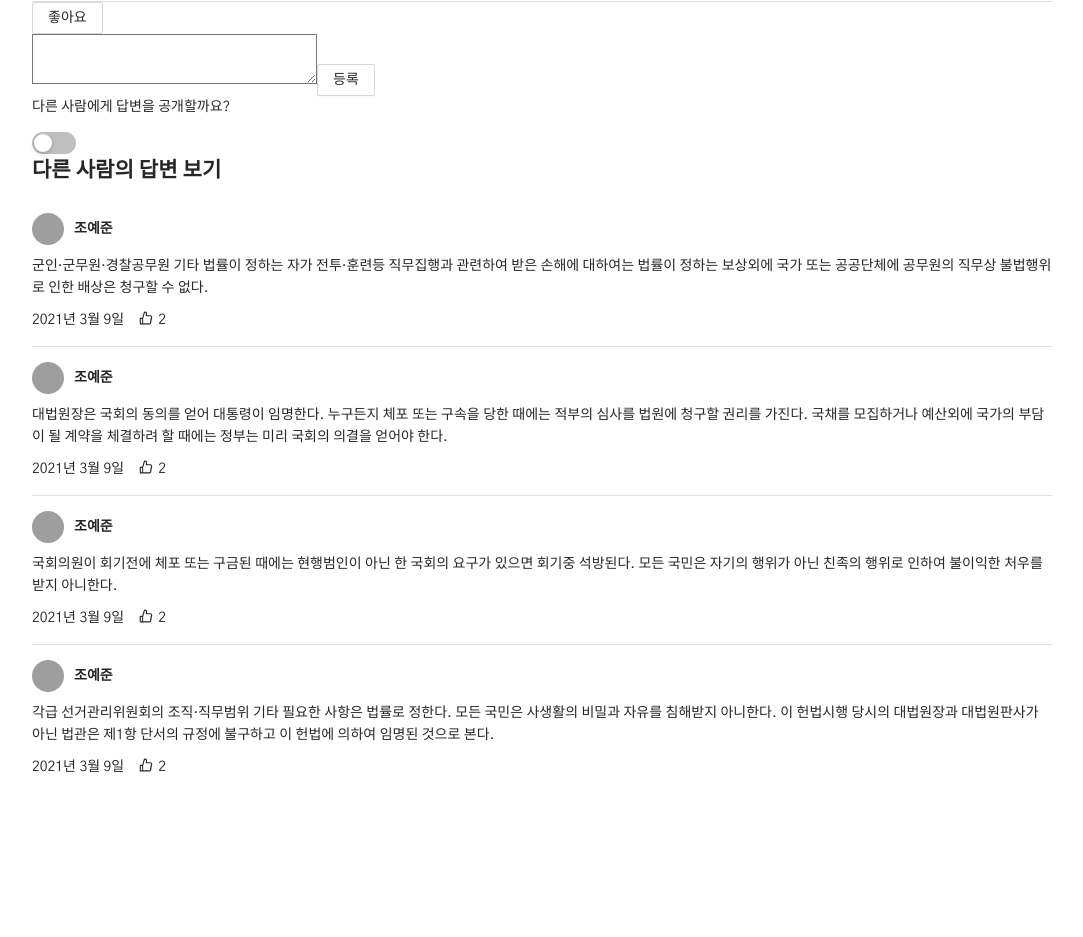
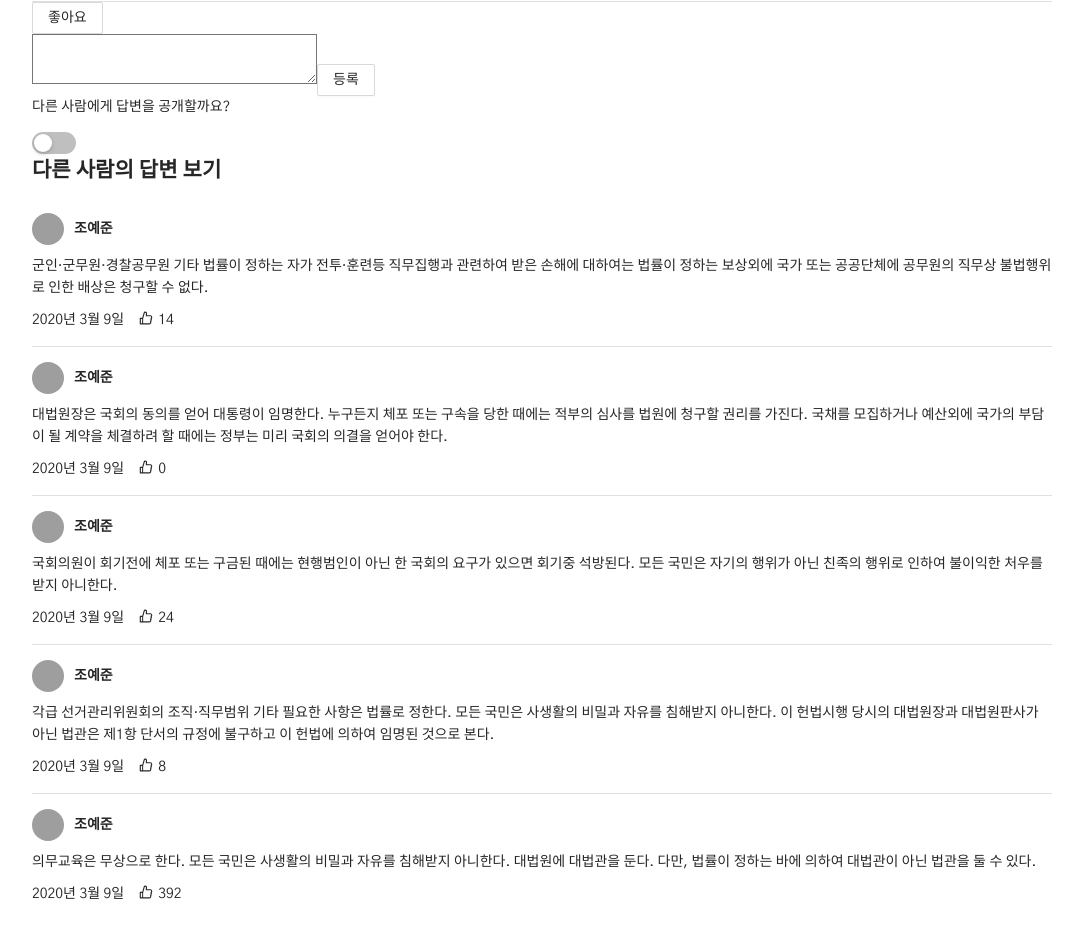
Before and after one commit to togather-view/togather-view-demo, a Next.js app: page /question/10 in a window 1280 px wide. Shown: the part 181-1118 px from the top of the page, without its empty margins (98-1181 px from the left). Before the commit the page ends 1014 px from the top, so only its background shows below. Built offline with nearby package versions, Linux system fonts and the light colour scheme; grey boxes are pictures that could not be loaded.

Commit message:
feat: Add answer dummy data

```diff
--- /dev/null
+++ b/dummy/answer.data.ts
@@ -0,0 +1,50 @@
+import { Answer } from "@src/interface/interface";
+import { myAccount } from "@dummy/user.data";
+
+const answer1: Answer = {
+  id: 1,
+  contents:
+    "군인·군무원·경찰공무원 기타 법률이 정하는 자가 전투·훈련등 직무집행과 관련하여 받은 손해에 대하여는 법률이 정하는 보상외에 국가 또는 공공단체에 공무원의 직무상 불법행위로 인한 배상은 청구할 수 없다.",
+  createdBy: myAccount,
+  createdAt: "2020년 3월 9일",
+  likeCount: 14,
+};
+
+const answer2: Answer = {
+  id: 2,
+  contents:
+    "대법원장은 국회의 동의를 얻어 대통령이 임명한다. 누구든지 체포 또는 구속을 당한 때에는 적부의 심사를 법원에 청구할 권리를 가진다. 국채를 모집하거나 예산외에 국가의 부담이 될 계약을 체결하려 할 때에는 정부는 미리 국회의 의결을 얻어야 한다.",
+  createdBy: myAccount,
+  createdAt: "2020년 3월 9일",
+  likeCount: 0,
+};
+
+const answer3: Answer = {
+  id: 3,
+  contents:
+    "국회의원이 회기전에 체포 또는 구금된 때에는 현행범인이 아닌 한 국회의 요구가 있으면 회기중 석방된다. 모든 국민은 자기의 행위가 아닌 친족의 행위로 인하여 불이익한 처우를 받지 아니한다.",
+  createdBy: myAccount,
+  createdAt: "2020년 3월 9일",
+  likeCount: 24,
+};
+
+const answer4: Answer = {
+  id: 4,
+  contents:
+    "각급 선거관리위원회의 조직·직무범위 기타 필요한 사항은 법률로 정한다. 모든 국민은 사생활의 비밀과 자유를 침해받지 아니한다. 이 헌법시행 당시의 대법원장과 대법원판사가 아닌 법관은 제1항 단서의 규정에 불구하고 이 헌법에 의하여 임명된 것으로 본다.",
+  createdBy: myAccount,
+  createdAt: "2020년 3월 9일",
+  likeCount: 8,
+};
+
+const answer5: Answer = {
+  id: 5,
+  contents:
+    "의무교육은 무상으로 한다. 모든 국민은 사생활의 비밀과 자유를 침해받지 아니한다. 대법원에 대법관을 둔다. 다만, 법률이 정하는 바에 의하여 대법관이 아닌 법관을 둘 수 있다.",
+  createdBy: myAccount,
+  createdAt: "2020년 3월 9일",
+  likeCount: 392,
+};
+
+export default {};
+export const answerList = [answer1, answer2, answer3, answer4, answer5];
--- a/src/components/question/QuestionAnswer.component.tsx
+++ b/src/components/question/QuestionAnswer.component.tsx
@@ -3,28 +3,20 @@ import { Avatar } from "antd";
 import { LikeFilled, LikeOutlined } from "@ant-design/icons";
 
 // interface
-import { User } from "@src/interface/interface";
+import { Answer, User } from "@src/interface/interface";
 
 import styles from "@src/styles/components/QuestionAnswer.module.scss";
 
 interface props {
-  createdBy: User;
-  createdAt: string;
-  contents: string;
-  likeCount: number;
+  answer: Answer;
 }
 
-function QuestionAnswerComponent({
-  createdBy,
-  createdAt,
-  contents,
-  likeCount,
-}: props) {
+function QuestionAnswerComponent({ answer }: props) {
   const [liked, setLiked] = useState(false);
   const onClickLike = useCallback(() => setLiked(!liked), [liked]);
   const displayedLikeCount = useMemo(
-    () => likeCount + (liked ? 1 : 0),
-    [likeCount, liked],
+    () => answer.likeCount + (liked ? 1 : 0),
+    [answer.likeCount, liked],
   );
   const likeIcon = useMemo(
     () =>
@@ -39,18 +31,18 @@ function QuestionAnswerComponent({
     <div className={styles.questionAnswerWrap}>
       <div className={styles.header}>
         <div>
-          <Avatar src={createdBy.avatarUrl} />
+          <Avatar src={answer.createdBy.avatarUrl} />
         </div>
         <p className={styles.name}>
-          {createdBy.familyName}
-          {createdBy.firstName}
+          {answer.createdBy.familyName}
+          {answer.createdBy.firstName}
         </p>
       </div>
       <div className={styles.body}>
-        <p className={styles.contents}>{contents}</p>
+        <p className={styles.contents}>{answer.contents}</p>
       </div>
       <div className={styles.footer}>
-        <p className={styles.createdAt}>{createdAt}</p>
+        <p className={styles.createdAt}>{answer.createdAt}</p>
         <button className={styles.like} type="button" onClick={onClickLike}>
           {likeIcon}
           <span className={styles.count}>{displayedLikeCount}</span>
--- a/src/pages/question/[questionId]/index.tsx
+++ b/src/pages/question/[questionId]/index.tsx
@@ -12,6 +12,7 @@ import { Question } from "@src/interface/interface";
 import LayoutComponent from "@src/components/common/Layout.component";
 import QuestionListElement from "@src/components/question/QuestionListElement.component";
 import QuestionAnswerComponent from "@src/components/question/QuestionAnswer.component";
+import { answerList } from "@dummy/answer.data";
 
 function QuestionDetailPage({ questionId }) {
   const question: Question = useMemo(() => {
@@ -35,30 +36,9 @@ function QuestionDetailPage({ questionId }) {
       </section>
       <section>
         <h2>다른 사람의 답변 보기</h2>
-        <QuestionAnswerComponent
-          createdAt="2021년 3월 9일"
-          createdBy={myAccount}
-          contents="군인·군무원·경찰공무원 기타 법률이 정하는 자가 전투·훈련등 직무집행과 관련하여 받은 손해에 대하여는 법률이 정하는 보상외에 국가 또는 공공단체에 공무원의 직무상 불법행위로 인한 배상은 청구할 수 없다."
-          likeCount={2}
-        />
-        <QuestionAnswerComponent
-          createdAt="2021년 3월 9일"
-          createdBy={myAccount}
-          contents="대법원장은 국회의 동의를 얻어 대통령이 임명한다. 누구든지 체포 또는 구속을 당한 때에는 적부의 심사를 법원에 청구할 권리를 가진다. 국채를 모집하거나 예산외에 국가의 부담이 될 계약을 체결하려 할 때에는 정부는 미리 국회의 의결을 얻어야 한다."
-          likeCount={2}
-        />
-        <QuestionAnswerComponent
-          createdAt="2021년 3월 9일"
-          createdBy={myAccount}
-          contents="국회의원이 회기전에 체포 또는 구금된 때에는 현행범인이 아닌 한 국회의 요구가 있으면 회기중 석방된다. 모든 국민은 자기의 행위가 아닌 친족의 행위로 인하여 불이익한 처우를 받지 아니한다."
-          likeCount={2}
-        />
-        <QuestionAnswerComponent
-          createdAt="2021년 3월 9일"
-          createdBy={myAccount}
-          contents="각급 선거관리위원회의 조직·직무범위 기타 필요한 사항은 법률로 정한다. 모든 국민은 사생활의 비밀과 자유를 침해받지 아니한다. 이 헌법시행 당시의 대법원장과 대법원판사가 아닌 법관은 제1항 단서의 규정에 불구하고 이 헌법에 의하여 임명된 것으로 본다."
-          likeCount={2}
-        />
+        {answerList.map((x) => (
+          <QuestionAnswerComponent key={x.id} answer={x} />
+        ))}
       </section>
     </LayoutComponent>
   );
```
Also changed, not shown: src/interface/interface.ts (+8 -0 lines).
